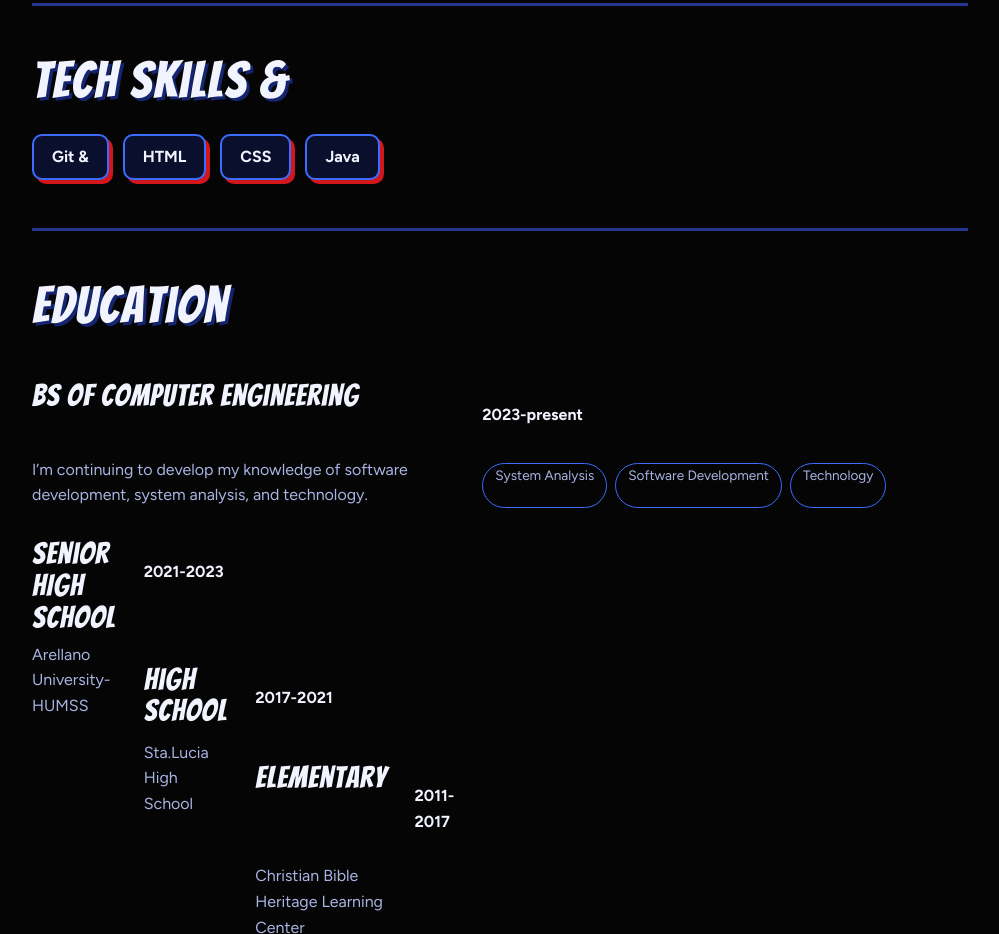
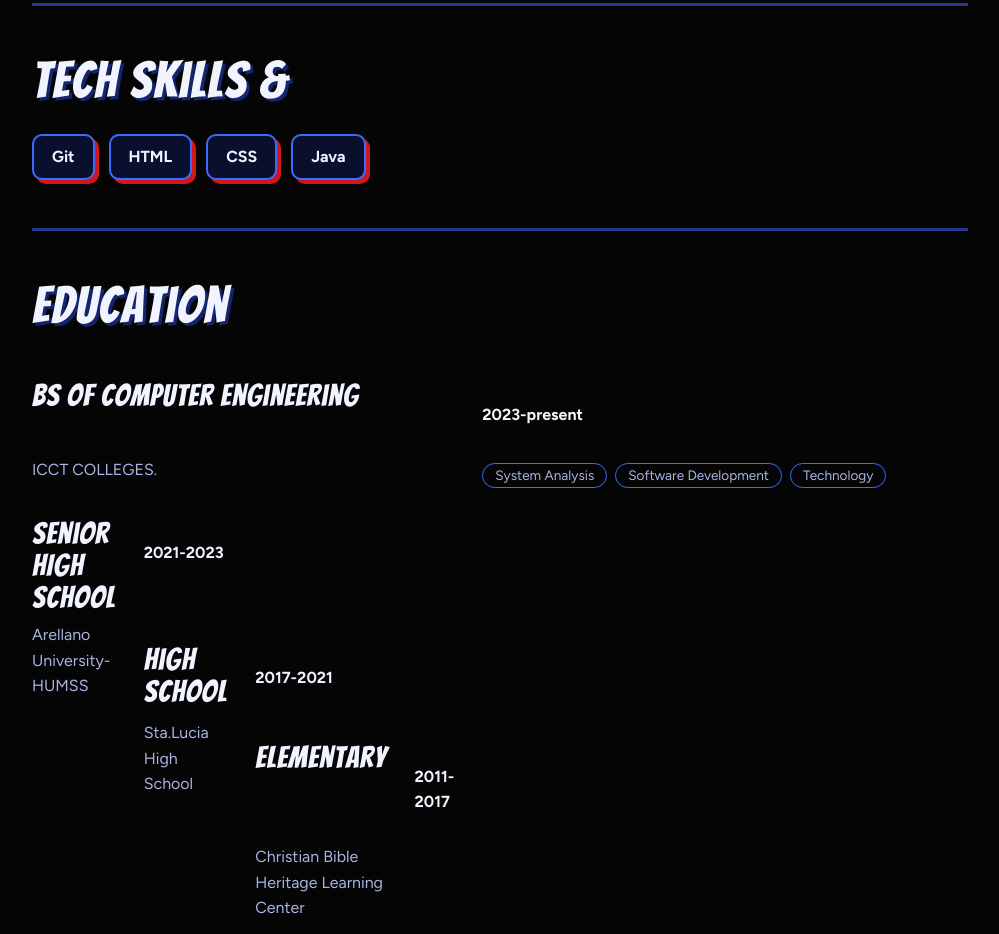
Before and after one commit to faith123095/Faith-Alvarez, a plain HTML site: page index.html in a window 1280 px wide. Shown: the part 1318-2252 px from the top of the page, without its empty margins (140-1139 px from the left). Drawn offline with Linux system fonts and the light colour scheme.

Commit message:
Fix skills list and update education information
Updated skills list and education details.

```diff
--- a/index.html
+++ b/index.html
@@ -192,7 +192,7 @@
   <section class="block" id="skills">
     <h2>Tech Skills &amp;</h2>
     <ul class="tools">
-      <li>Git &amp; </li><li>HTML</li><li>CSS</li><li>Java</li>
+      <li>Git</li><li>HTML</li><li>CSS</li><li>Java</li>
     </ul>
   </section>
 
@@ -201,7 +201,7 @@
      <div class="row">
        <h3>BS of Computer Engineering</h3>
        <h4>2023-present</h4>
-       <p>I’m continuing to develop my knowledge of software development, system analysis, and technology.</p>
+       <p>ICCT COLLEGES.</p>
        <ul class="tags"><li>System Analysis</li><li>Software Development</li><li>Technology</li></ul>
      <div class="row">
        <h3>Senior HIgh School</h3>
```
